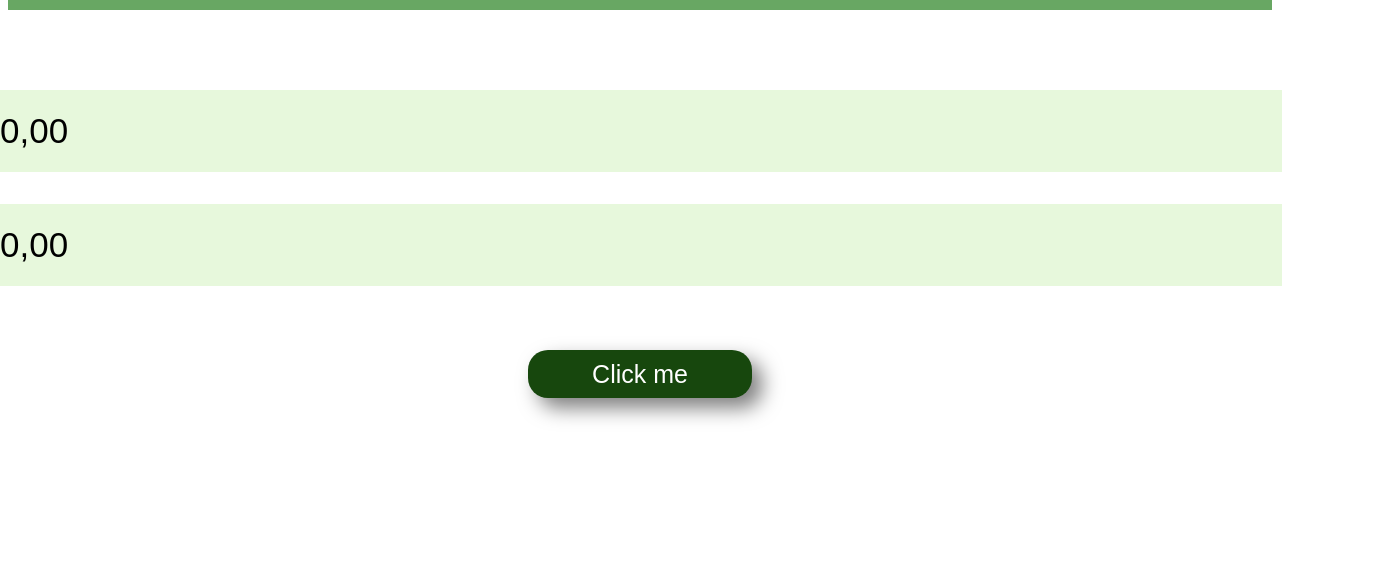
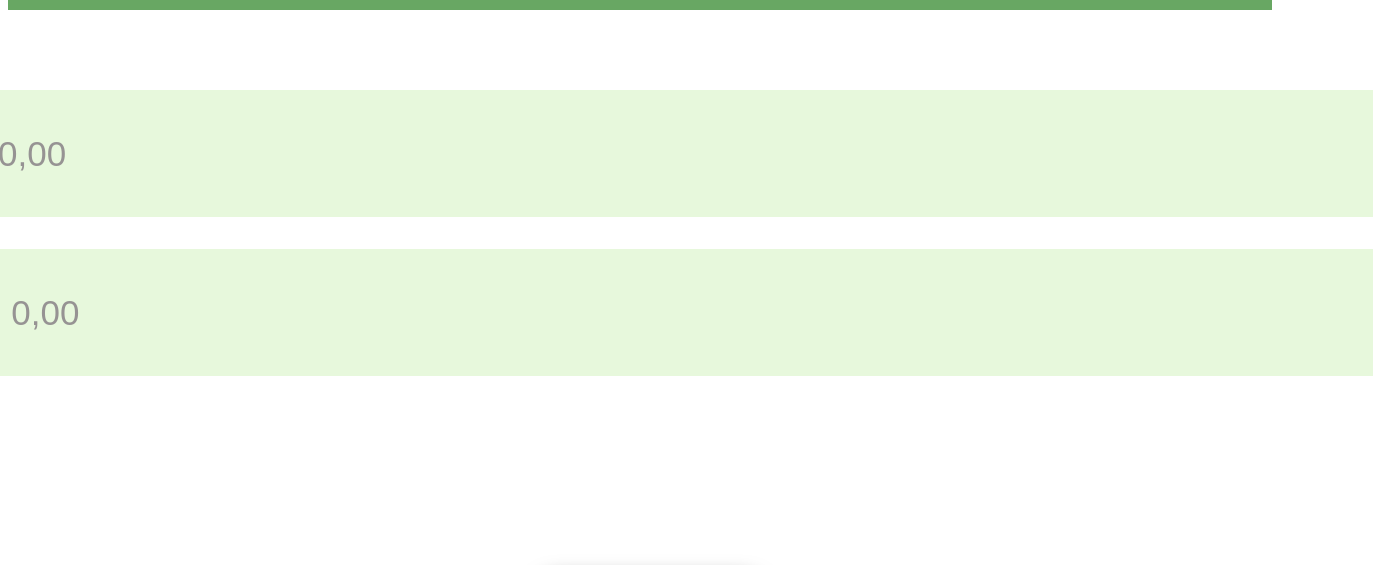
Before and after one commit to Rafael134-hub/Simple-Converter, a plain HTML site: page index.html in a window 1280 px wide. Shown: the part 190-755 px from the top of the page, 1373 px wide, since content can reach past the window. Drawn offline with Linux system fonts and the light colour scheme.

Commit message:
'version2'

```diff
--- a/index.css
+++ b/index.css
@@ -27,25 +27,18 @@ body{
     margin-top: 5rem;
 }
 
-.content-mom span{
-    font-size: 30px;
+.content-mom input{
+    width: 85rem;
+    height: 5rem;
+    background-color: rgb(231, 248, 220);
+    border-style: none;
+    font-size: 35px;
+    color: rgb(150, 147, 147);
 }
 
-.content-mom input{
-    width: 80rem;
-    height: 5rem;
-    background-color: rgb(231, 248, 220);
-    margin-bottom: 2rem;
-    border-style: none;
-    font-size: 35px;
-
-}
-.content-mom input::placeholder{
-   font-size: 35px;
-   font-weight: 700;
-   color: rgb(163, 165, 159);
-   padding-left: 2rem;
-
+.content-mom p{
+    margin-left: 1.5rem;
+    margin-right: 2rem;
 }
 
 
@@ -53,8 +46,8 @@ footer{
     display: flex;
     justify-content: center;
     align-items: center;
-    margin-top: 30rem;
-    background-color: rgb(61, 99, 38);
+    margin-top: 22rem;
+    background-color: rgb(83, 117, 62);
     color: rgb(255, 255, 255);
     font-size: 25px;
     padding: 2rem;
@@ -67,7 +60,7 @@ footer{
 }
 
 .button_class button{
-    margin-top: 2rem;
+    margin-top: 12rem;
     padding-top: 0.6rem;
     padding-left: 4rem;
     padding-right: 4rem;
@@ -86,3 +79,22 @@ footer{
     scale: 1.1;
     background-color: rgb(55, 151, 43) ;
 }
+
+.input_test{
+    font-size: 40px;
+    color: rgb(150, 147, 147);
+    display: flex;
+    background-color: rgb(231, 248, 220);
+    justify-content: center;
+    align-items: center;
+}
+
+.input_test2{
+    margin-top: 2rem;
+    font-size: 40px;
+    color: rgb(150, 147, 147);
+    display: flex;
+    background-color: rgb(231, 248, 220);
+    justify-content: center;
+    align-items: center;
+}
--- a/index.html
+++ b/index.html
@@ -17,11 +17,21 @@
         <div class="content-daddy">
             <div class="content-mom">
                 <section>
-                    <input id="usd" type="text" placeholder="$">
+
+                    <div class="input_test">
+                        <p>$</p>
+                        <input id="usd" type="text">
+                    </div>
+
                 </section>
 
                 <section>
-                    <input id="brl" type="text" placeholder="R$">
+
+                    <div class="input_test2">
+                        <p>R$</p>
+                        <input id="brl" type="text">
+                    </div>
+
                 </section>
 
                 <div class="button_class">
--- a/scripts.js
+++ b/scripts.js
@@ -235,7 +235,7 @@ brlInput.addEventListener("keyup", () => {
 /*Isso é um
 Bloco de código */
 
-let dolar = 6.07;
+let dolar = 6.05;
 let usdInput = document.querySelector("#usd");
 let brlInput = document.querySelector("#brl");
 usdInput.value = "0,00"
@@ -280,7 +280,7 @@ function formatCurrency(value){
 function fixValue(value){
     let result = value.replace(",", ".")
     let floatResult = parseFloat(result);
-    if (floatResult == NaN){
+    if (isNaN(floatResult)){
         floatResult = 0;
     }
 
```
